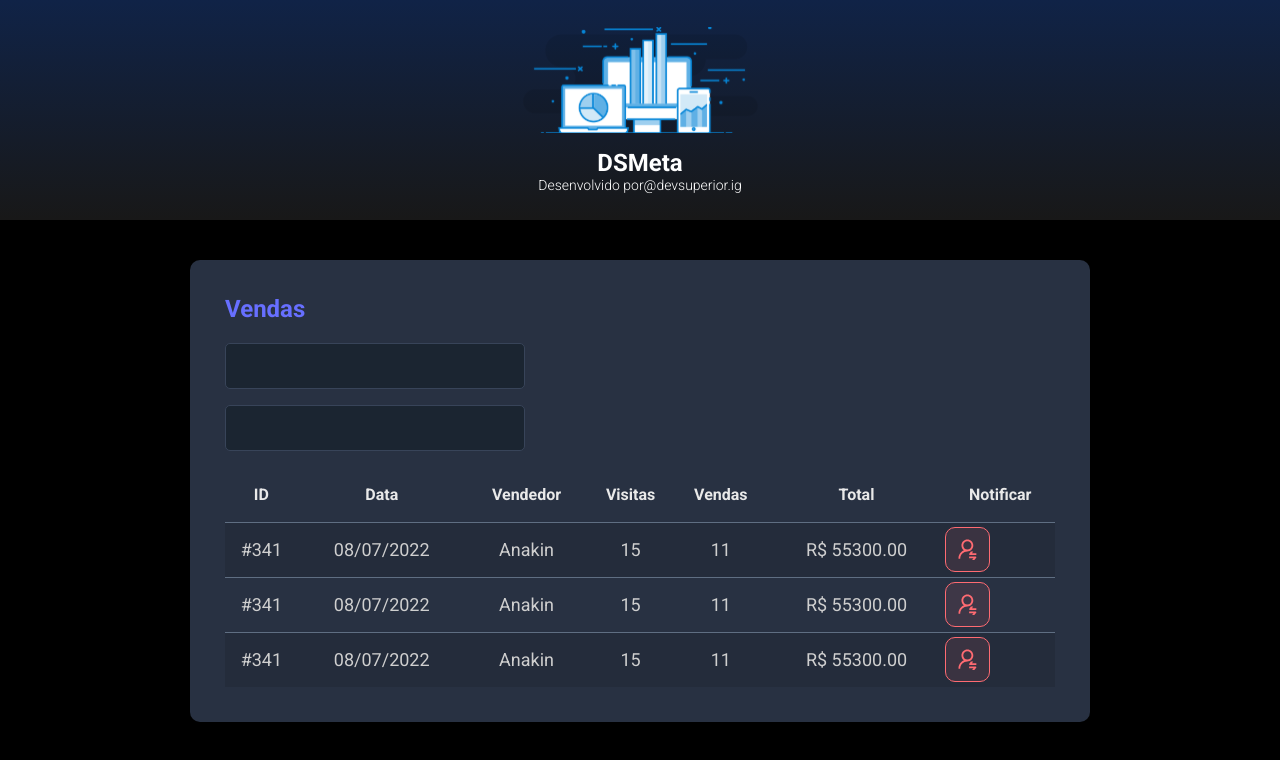
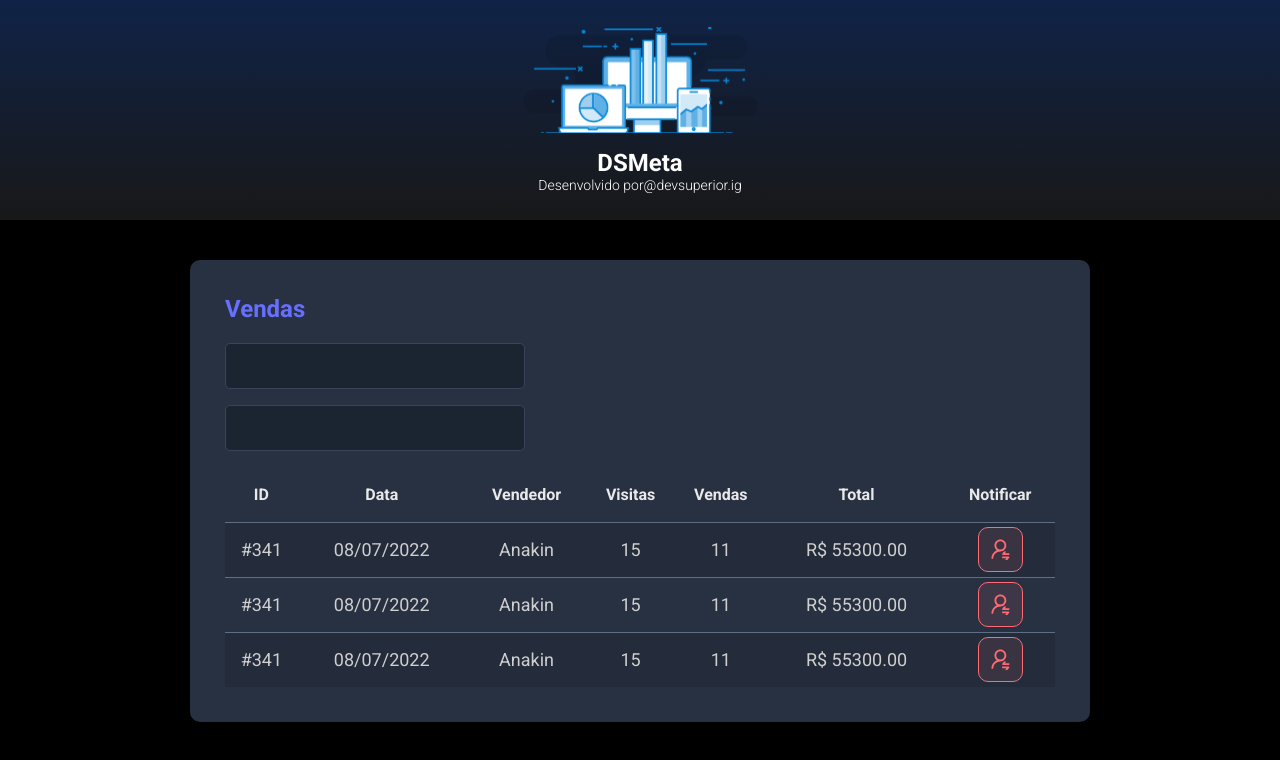
Before and after one commit to paulostryder/dsmeta, a React (Vite) app in the folder frontend/: page / in a window 1280 px wide. Shown: the top 760 px of the page. Built offline with nearby package versions, Linux system fonts and the light colour scheme.

Commit message:
Outro componente

```diff
--- a/frontend/src/App.tsx
+++ b/frontend/src/App.tsx
@@ -13,7 +13,7 @@ function App() {
     <main>
       <section id="sales">
         <div className="dsmeta-container">
-            <SalesCard />
+             <SalesCard />
          </div>
           </section>
           </main>
--- a/frontend/src/components/NotificationButton/styles.css
+++ b/frontend/src/components/NotificationButton/styles.css
@@ -1,3 +1,7 @@
+.dsmeta-red-btn-container {
+    display: flex;
+    justify-content: center;
+}
 .dsmeta-red-btn {
     height: 45px;
     width: 45px;
```
